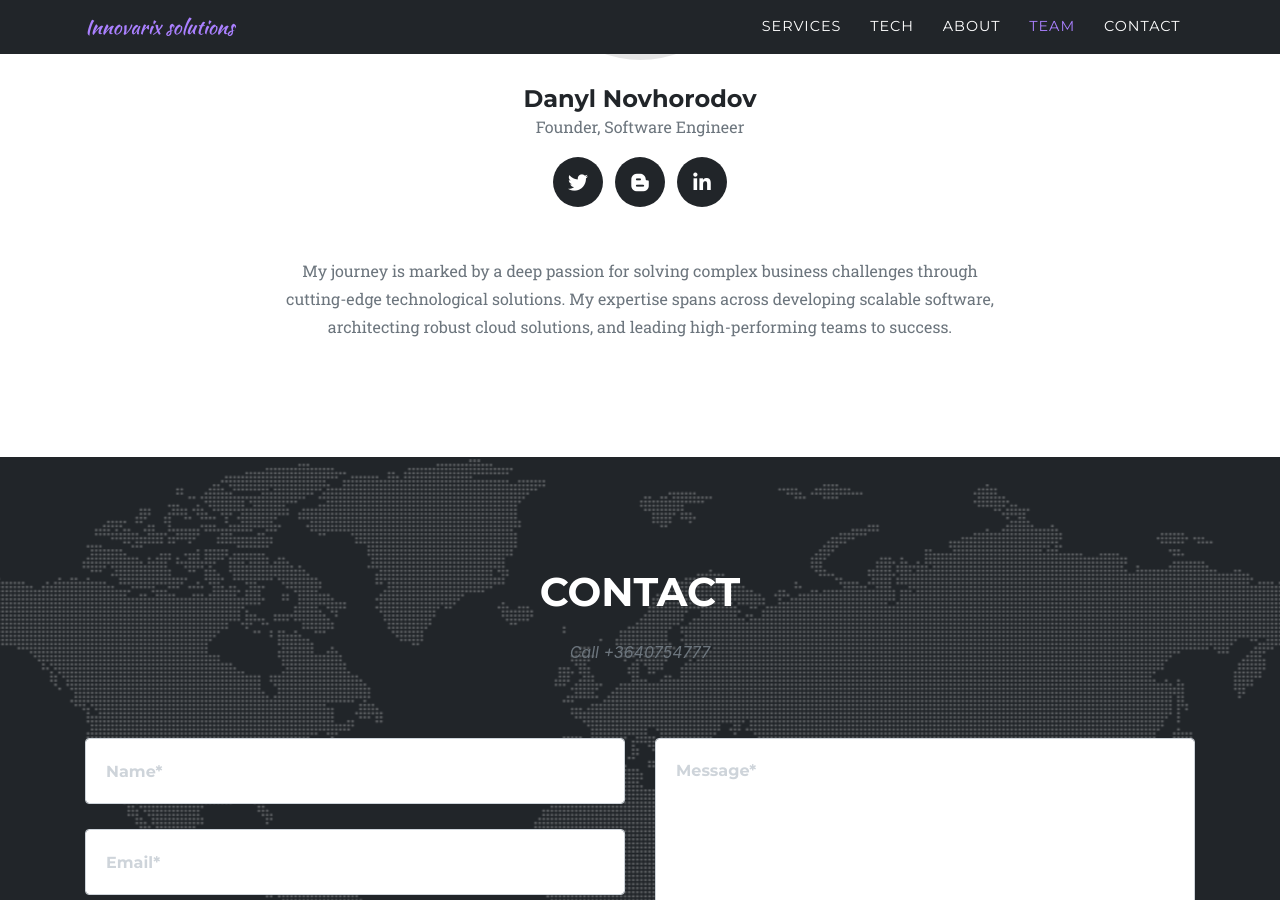
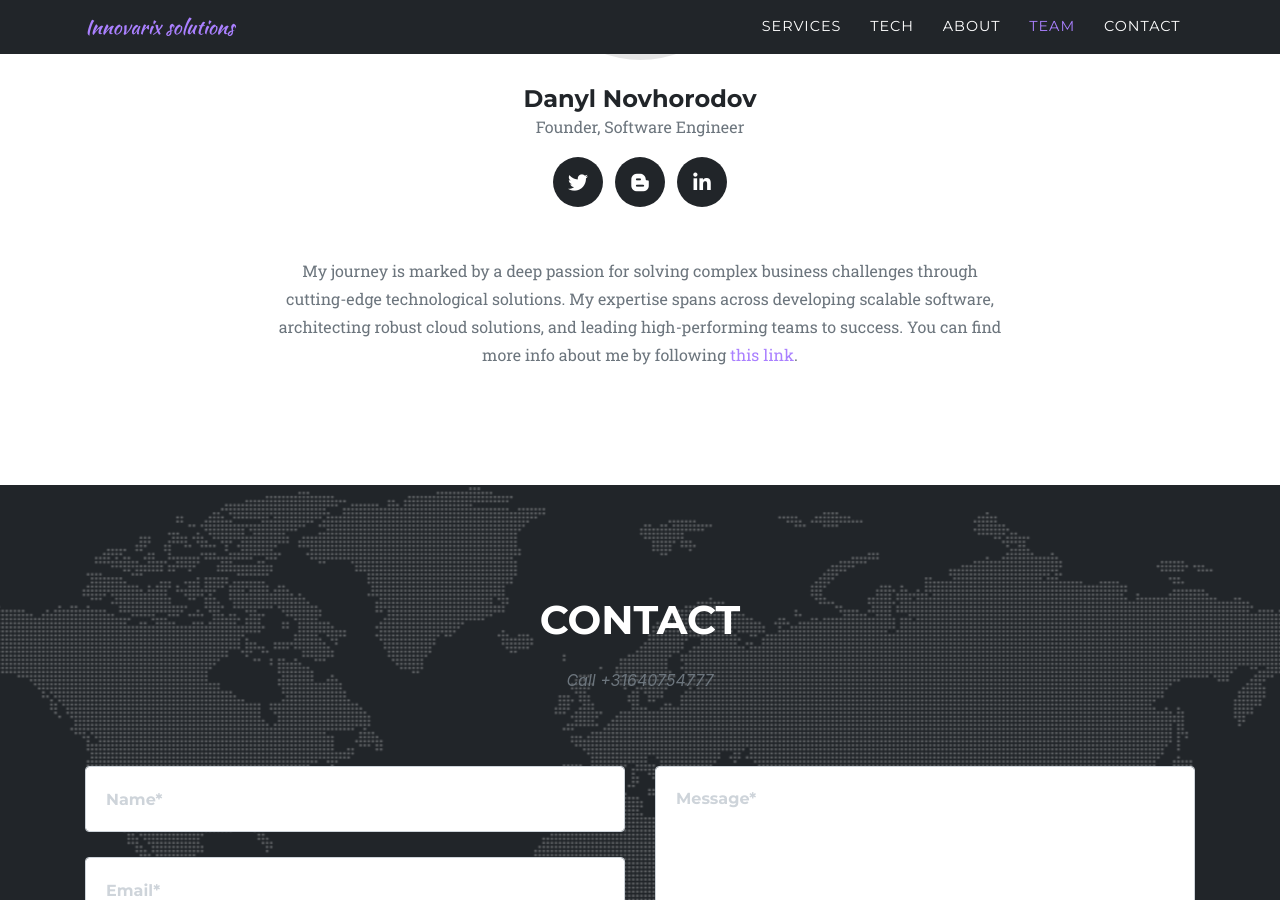
Before and after one commit to innovarix/innovarix.github.io, a Jekyll site: the page built from index.markdown, in a window 1280 px wide and 900 px high, scrolled down 4332 px. Built offline with Jekyll 4.4.1, drawn with Linux system fonts in a browser that asks for light colours; some web fonts are replaced.

Commit message:
fix phone number. update link to my profile

```diff
--- a/_data/sitetext.yml
+++ b/_data/sitetext.yml
@@ -104,7 +104,7 @@ en: &DEFAULT_EN
   team:
     title: "TASK FORCE"
     text: "Swiss Army Man"
-    subtext: My journey is marked by a deep passion for solving complex business challenges through cutting-edge technological solutions. My expertise spans across developing scalable software, architecting robust cloud solutions, and leading high-performing teams to success.
+    subtext: My journey is marked by a deep passion for solving complex business challenges through cutting-edge technological solutions. My expertise spans across developing scalable software, architecting robust cloud solutions, and leading high-performing teams to success. You can find more info about me by following [this link](https://dnovhorodov.github.io/online-cv/).
     section: team
     people:
       - name: "Danyl Novhorodov"
@@ -120,7 +120,7 @@ en: &DEFAULT_EN
 
   contact:
     title: "Contact"
-    text: "Call +3640754777"
+    text: "Call +31640754777"
     section: contact
     name: "Name*"
     name-validation: "Please enter your name."
```
